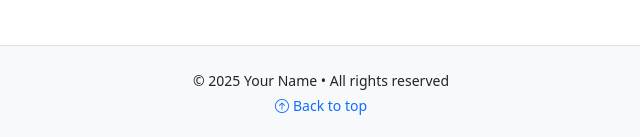
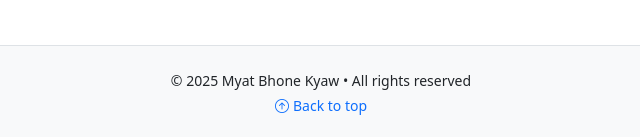
Before and after one commit to MyatBhoneKyaw/my-portfolio, a plain HTML site: page index.html in a window 1280 px wide. Shown: the part 2528-2665 px from the top of the page, 319-959 px from the left. Drawn offline with nearby package versions, Linux system fonts and the light colour scheme.

Commit message:
Update index.html

```diff
--- a/index.html
+++ b/index.html
@@ -311,7 +311,7 @@
   <!-- Footer -->
   <footer class="py-4 bg-body-tertiary border-top">
     <div class="container text-center small">
-      <p class="mb-1">© <span id="year"></span> Your Name • All rights reserved</p>
+      <p class="mb-1">© <span id="year"></span> Myat Bhone Kyaw • All rights reserved</p>
       <p class="mb-0"><a href="#home" class="text-decoration-none"><i class="bi bi-arrow-up-circle me-1"></i>Back to top</a></p>
     </div>
   </footer>
```
